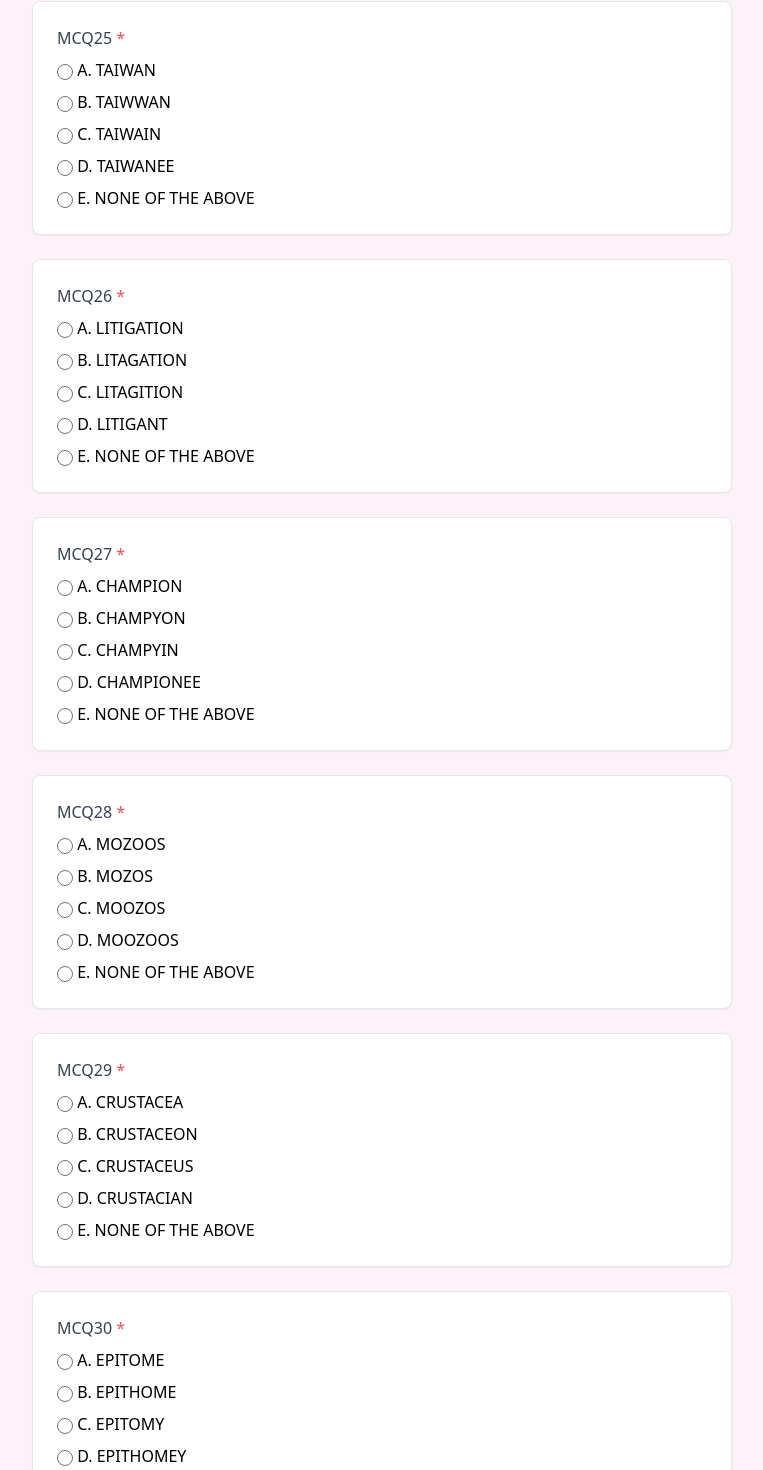
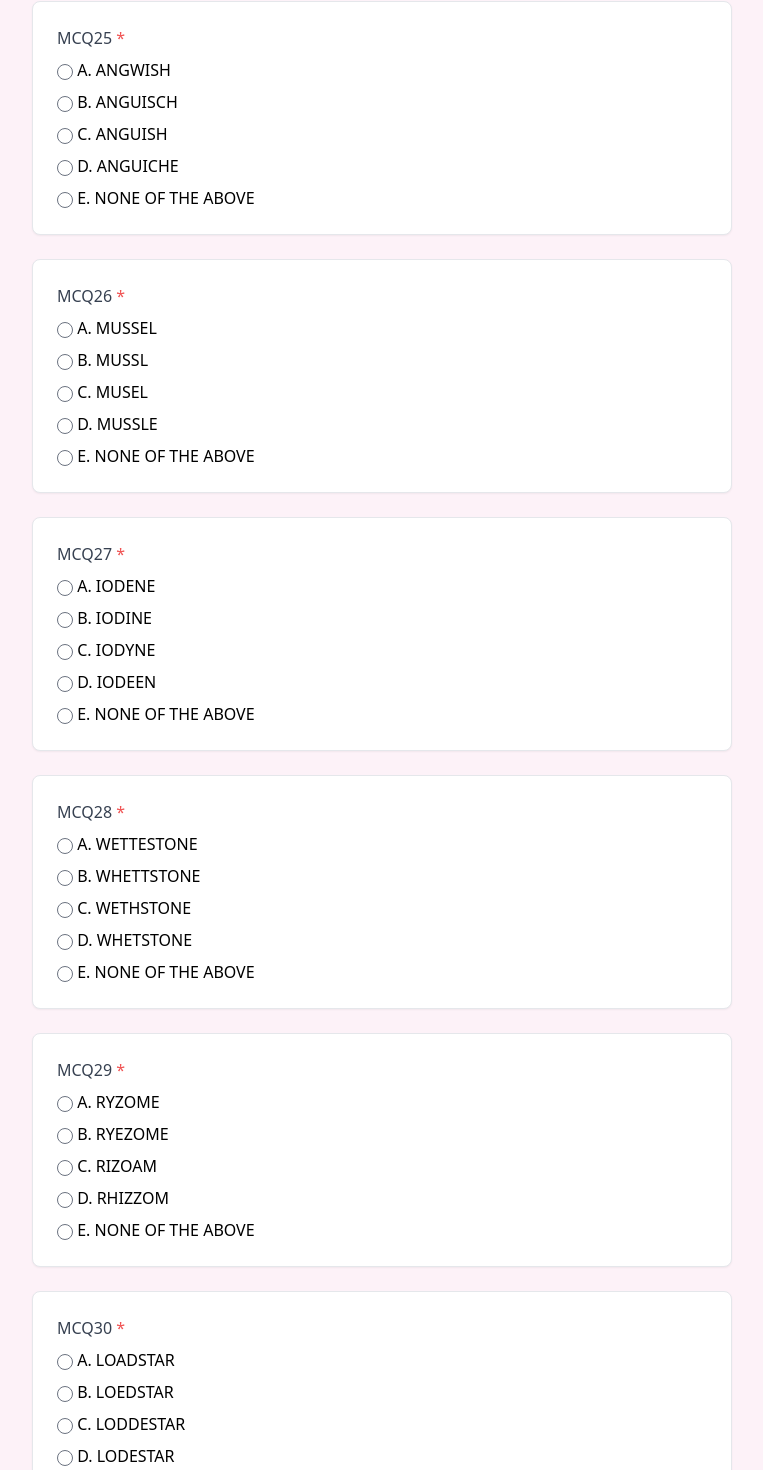
Before and after one commit to keyur0501/exam-frontend, a React (Vite) app: page / in a window 1280 px wide. Shown: the part 6749-8219 px from the top of the page, without its empty margins (258-1021 px from the left). Built offline with nearby package versions, Linux system fonts and the light colour scheme.

Commit message:
register page updated

```diff
--- a/src/pages/Register.jsx
+++ b/src/pages/Register.jsx
@@ -463,10 +463,10 @@
             {
               label: "MCQ25",
               options: [
-                "A. TAIWAN",
-                "B. TAIWWAN",
-                "C. TAIWAIN",
-                "D. TAIWANEE",
+                "A. ANGWISH",
+                "B. ANGUISCH",
+                "C. ANGUISH",
+                "D. ANGUICHE",
                 "E. NONE OF THE ABOVE",
               ],
               name: "question25",
@@ -474,57 +474,57 @@
             {
               label: "MCQ26",
               options: [
-                "A. LITIGATION",
-                "B. LITAGATION",
-                "C. LITAGITION",
-                "D. LITIGANT",
+                "A. MUSSEL",
+                "B. MUSSL",
+                "C. MUSEL",
+                "D. MUSSLE",
+                "E. NONE OF THE ABOVE",
+              ],
+              name: "question25",
+            },
+            {
+              label: "MCQ27",
+              options: [
+                "A. IODENE",
+                "B. IODINE",
+                "C. IODYNE",
+                "D. IODEEN",
                 "E. NONE OF THE ABOVE",
               ],
               name: "question26",
             },
             {
-              label: "MCQ27",
+              label: "MCQ28",
               options: [
-                "A. CHAMPION",
-                "B. CHAMPYON",
-                "C. CHAMPYIN",
-                "D. CHAMPIONEE",
+                "A. WETTESTONE",
+                "B. WHETTSTONE",
+                "C. WETHSTONE",
+                "D. WHETSTONE",
                 "E. NONE OF THE ABOVE",
               ],
               name: "question27",
             },
             {
-              label: "MCQ28",
+              label: "MCQ29",
               options: [
-                "A. MOZOOS",
-                "B. MOZOS",
-                "C. MOOZOS",
-                "D. MOOZOOS",
+                "A. RYZOME",
+                "B. RYEZOME",
+                "C. RIZOAM",
+                "D. RHIZZOM",
                 "E. NONE OF THE ABOVE",
               ],
               name: "question28",
             },
             {
-              label: "MCQ29",
+              label: "MCQ30",
               options: [
-                "A. CRUSTACEA",
-                "B. CRUSTACEON",
-                "C. CRUSTACEUS",
-                "D. CRUSTACIAN",
+                "A. LOADSTAR",
+                "B. LOEDSTAR",
+                "C. LODDESTAR",
+                "D. LODESTAR",
                 "E. NONE OF THE ABOVE",
               ],
               name: "question29",
-            },
-            {
-              label: "MCQ30",
-              options: [
-                "A. EPITOME",
-                "B. EPITHOME",
-                "C. EPITOMY",
-                "D. EPITHOMEY",
-                "E. NONE OF THE ABOVE",
-              ],
-              name: "question30",
             },
           ].map((question, index) => (
             <div
```
